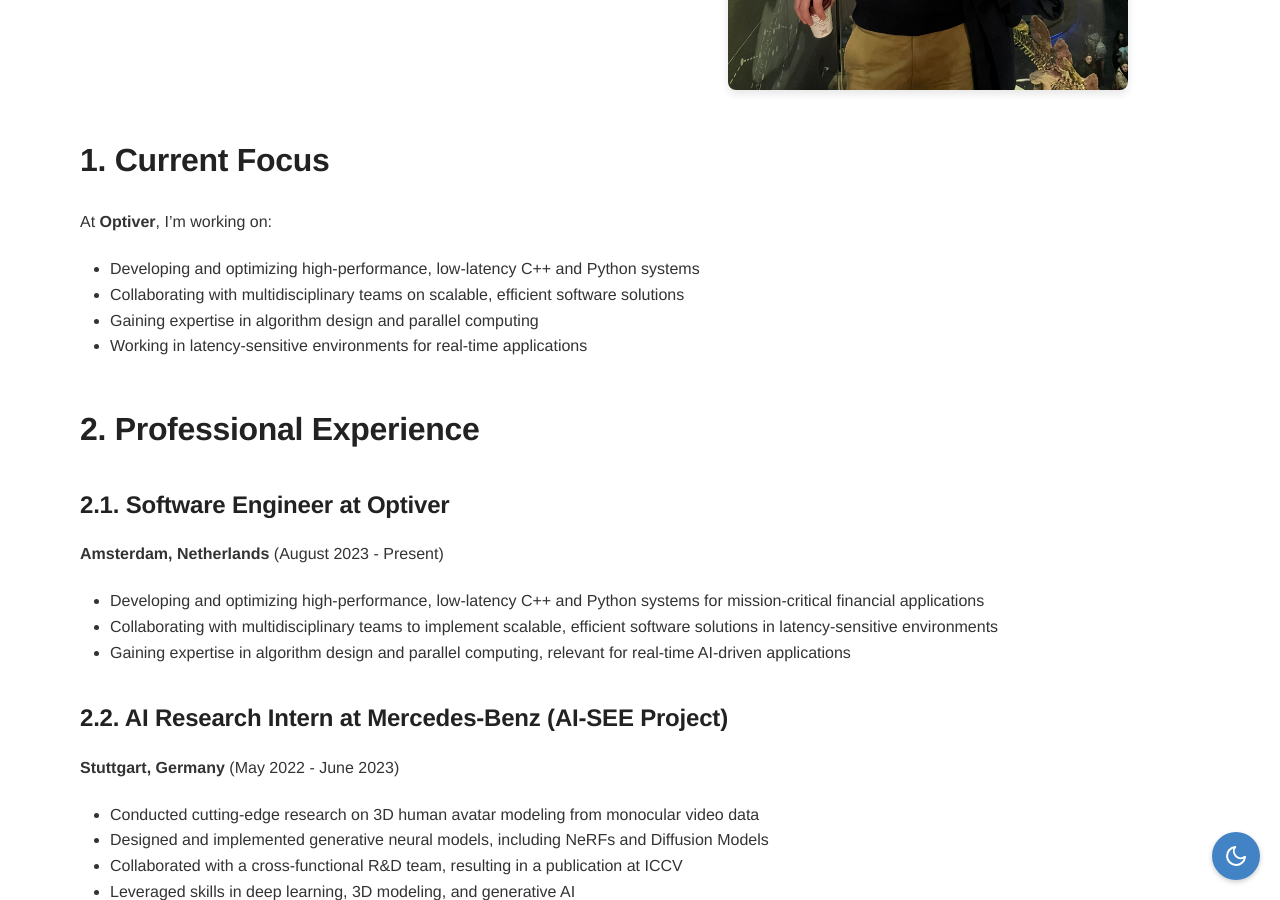
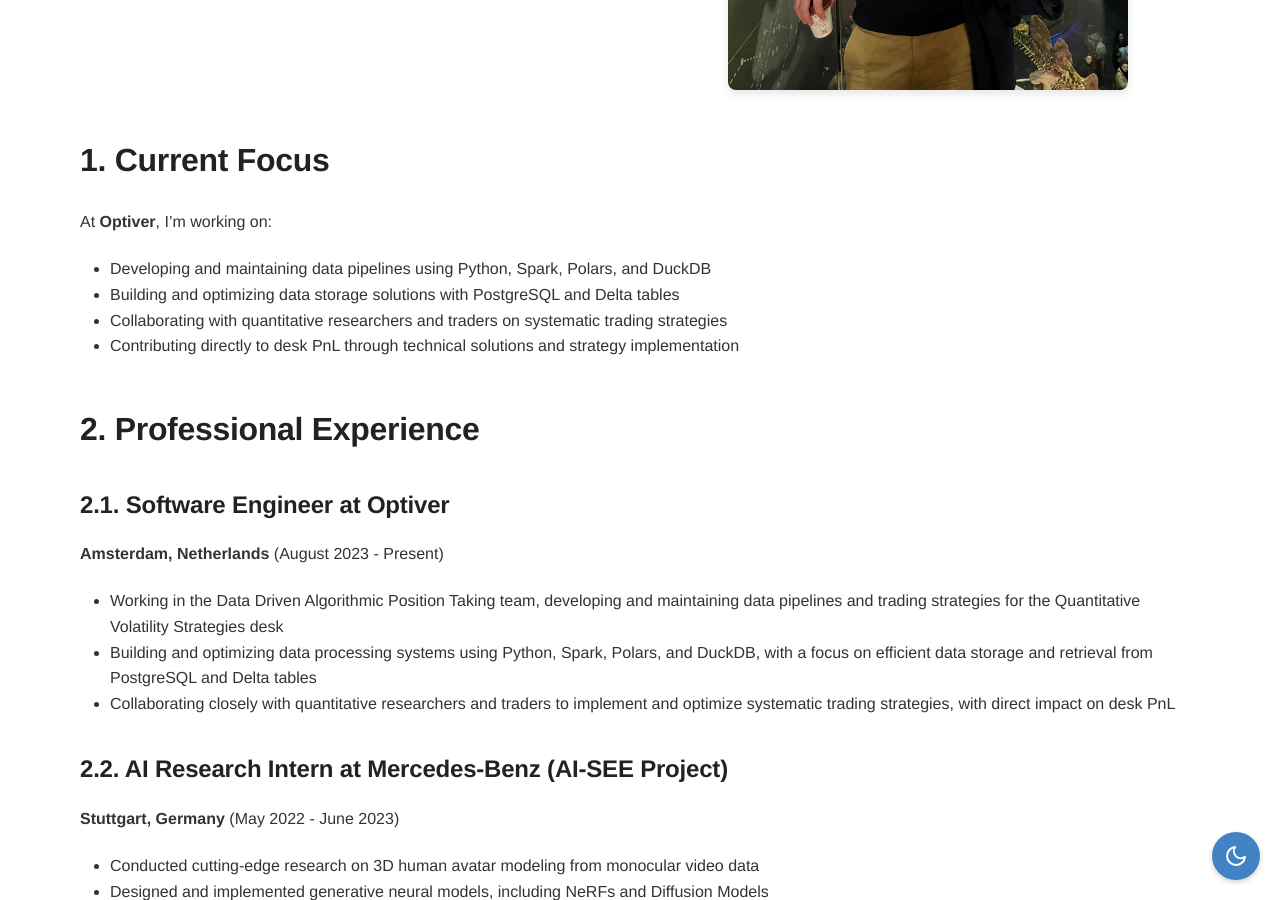
Before and after one commit to Alexdruso/Alexdruso.github.io, a Jekyll site: the page built from docs/index.md, in a window 1280 px wide and 900 px high, scrolled down 624 px. Built offline with Jekyll 4.4.1, drawn with Linux system fonts in a browser that asks for light colours; some of the changed text lies outside the part shown.

Commit message:
feat: update cv

```diff
--- a/docs/index.md
+++ b/docs/index.md
@@ -5,7 +5,7 @@ layout: page
 
 <div class="about-container">
   <div class="about-content">
-    I'm <strong>Alessandro Sanvito</strong>, a Software Engineer at <strong>Optiver</strong> in Amsterdam, where I specialize in developing and optimizing high-performance, low-latency systems for mission-critical financial applications. My work combines advanced software engineering with real-time processing to create robust, scalable solutions.
+    I'm <strong>Alessandro Sanvito</strong>, a Software Engineer at <strong>Optiver</strong> in Amsterdam, where I work in the Data Driven Algorithmic Position Taking team. I specialize in developing data pipelines and trading strategies for systematic trading, combining software engineering expertise with quantitative finance knowledge to create impactful solutions.
   </div>
   <div class="profile-picture">
     <img src="/images/alessandro.jpeg" alt="Alessandro Sanvito" />
@@ -15,18 +15,18 @@ layout: page
 ## 1. Current Focus
 
 At <strong>Optiver</strong>, I'm working on:
-- Developing and optimizing high-performance, low-latency C++ and Python systems
-- Collaborating with multidisciplinary teams on scalable, efficient software solutions
-- Gaining expertise in algorithm design and parallel computing
-- Working in latency-sensitive environments for real-time applications
+- Developing and maintaining data pipelines using Python, Spark, Polars, and DuckDB
+- Building and optimizing data storage solutions with PostgreSQL and Delta tables
+- Collaborating with quantitative researchers and traders on systematic trading strategies
+- Contributing directly to desk PnL through technical solutions and strategy implementation
 
 ## 2. Professional Experience
 
 ### 2.1. Software Engineer at Optiver
 <strong>Amsterdam, Netherlands</strong> (August 2023 - Present)
-- Developing and optimizing high-performance, low-latency C++ and Python systems for mission-critical financial applications
-- Collaborating with multidisciplinary teams to implement scalable, efficient software solutions in latency-sensitive environments
-- Gaining expertise in algorithm design and parallel computing, relevant for real-time AI-driven applications
+- Working in the Data Driven Algorithmic Position Taking team, developing and maintaining data pipelines and trading strategies for the Quantitative Volatility Strategies desk
+- Building and optimizing data processing systems using Python, Spark, Polars, and DuckDB, with a focus on efficient data storage and retrieval from PostgreSQL and Delta tables
+- Collaborating closely with quantitative researchers and traders to implement and optimize systematic trading strategies, with direct impact on desk PnL
 
 ### 2.2. AI Research Intern at Mercedes-Benz (AI-SEE Project)
 <strong>Stuttgart, Germany</strong> (May 2022 - June 2023)
```
Also changed, not shown: 1 other file.
